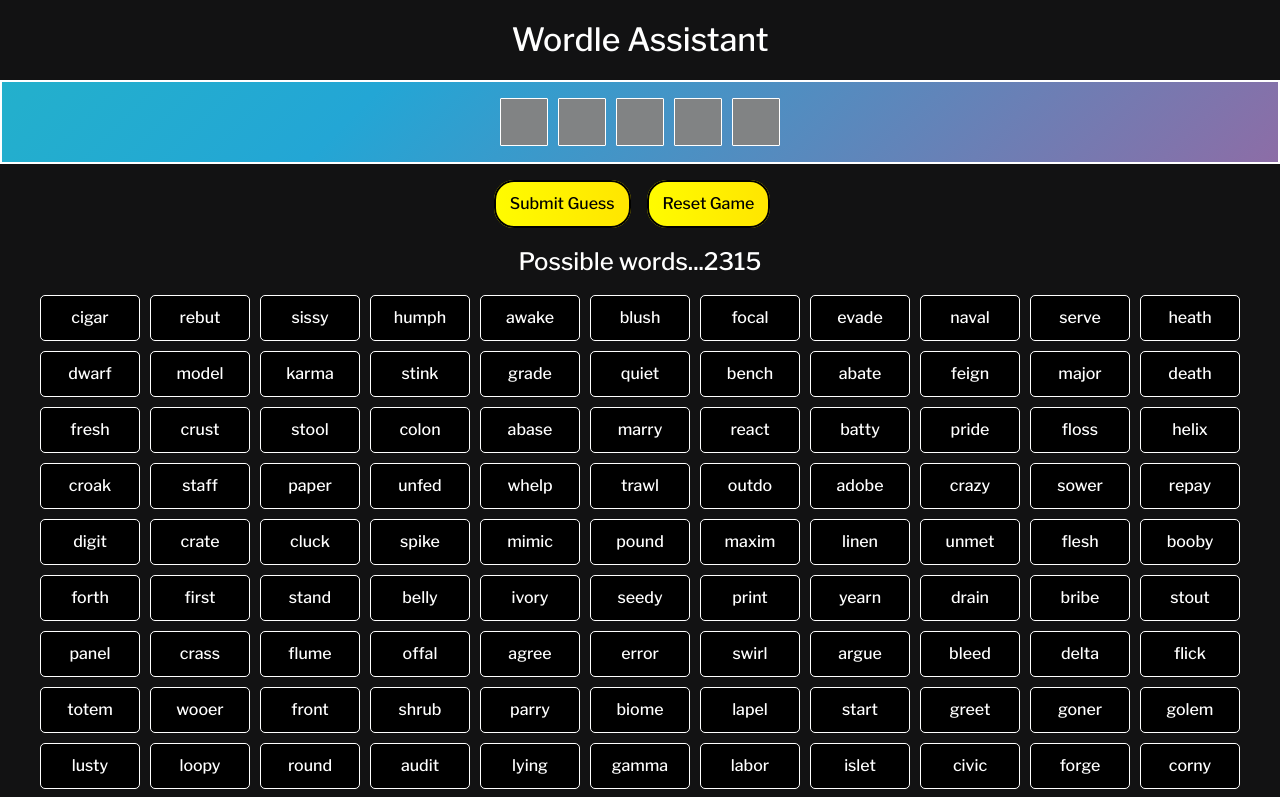
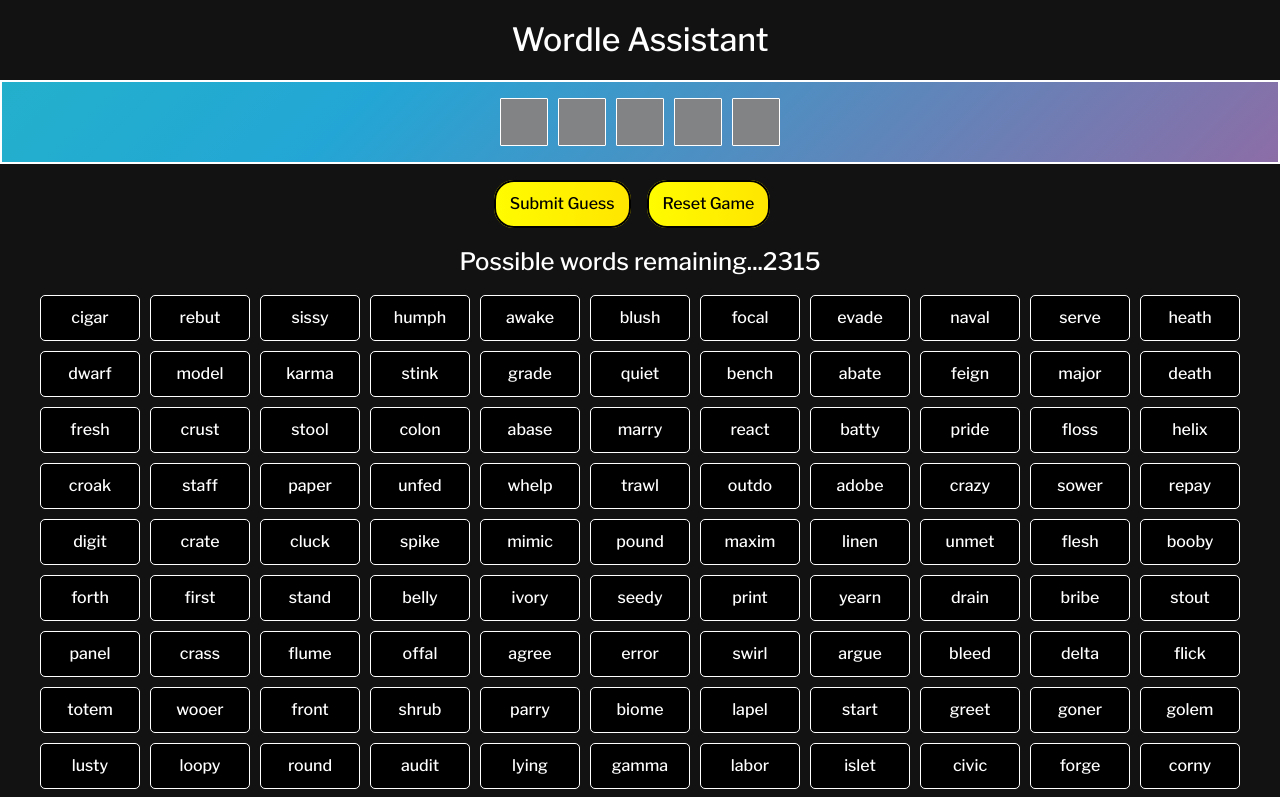
Before and after one commit to CameronWD/wordle-assistant, a React (Create React App) app: page / in a window 1280 px wide. Shown: the top 797 px of the page. Built offline with nearby package versions, Linux system fonts and the light colour scheme.

Commit message:
updated copy

```diff
--- a/src/components/SuggestionsDisplay.jsx
+++ b/src/components/SuggestionsDisplay.jsx
@@ -4,7 +4,7 @@
 function SuggestionsDisplay({ possibleWords }) {
     return (
         <div>
-            <h3 className="suggestions-title">Possible words...{possibleWords.length}</h3>
+            <h3 className="suggestions-title">Possible words remaining...{possibleWords.length}</h3>
             <div className="suggestions-container">
                 {possibleWords.map((word, index) => (
                     <div key={index} className="word-card">
```
Also changed, not shown: 1 other file (tests, documents, lock files or other folders).
